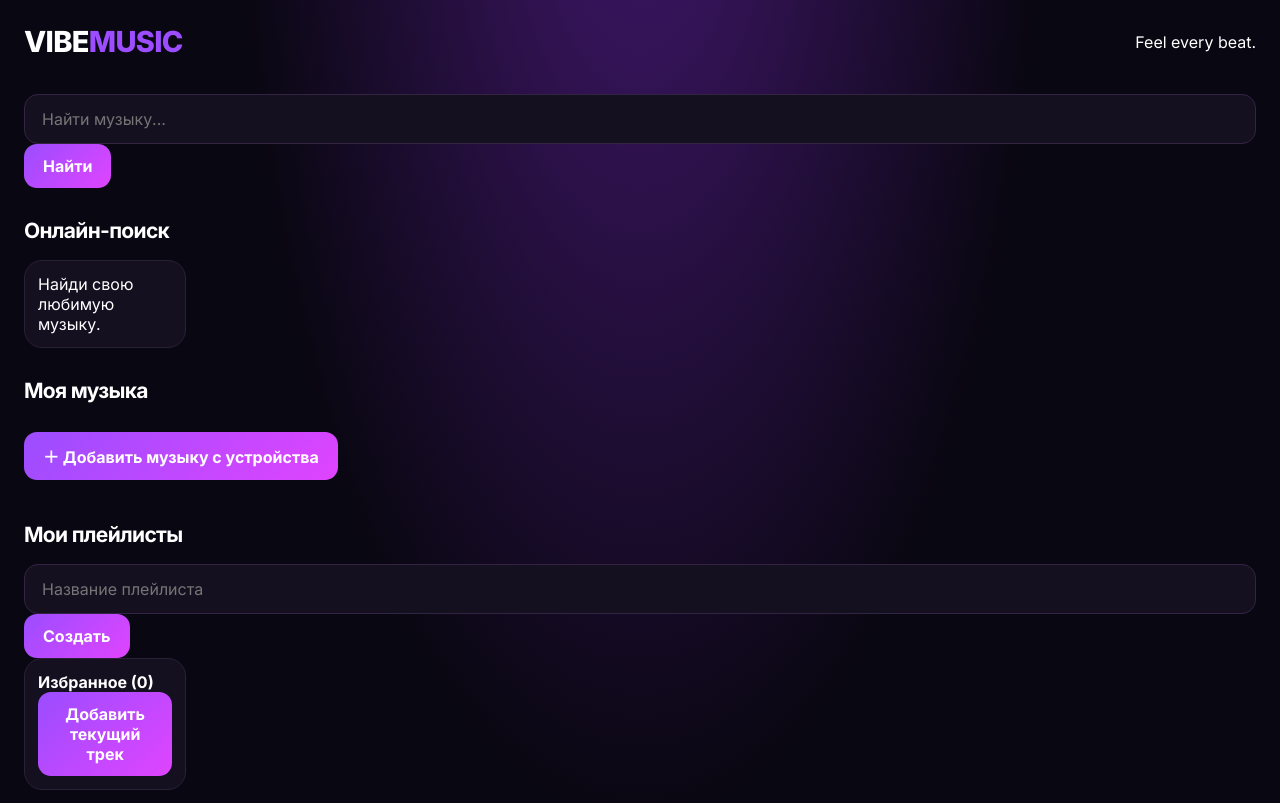
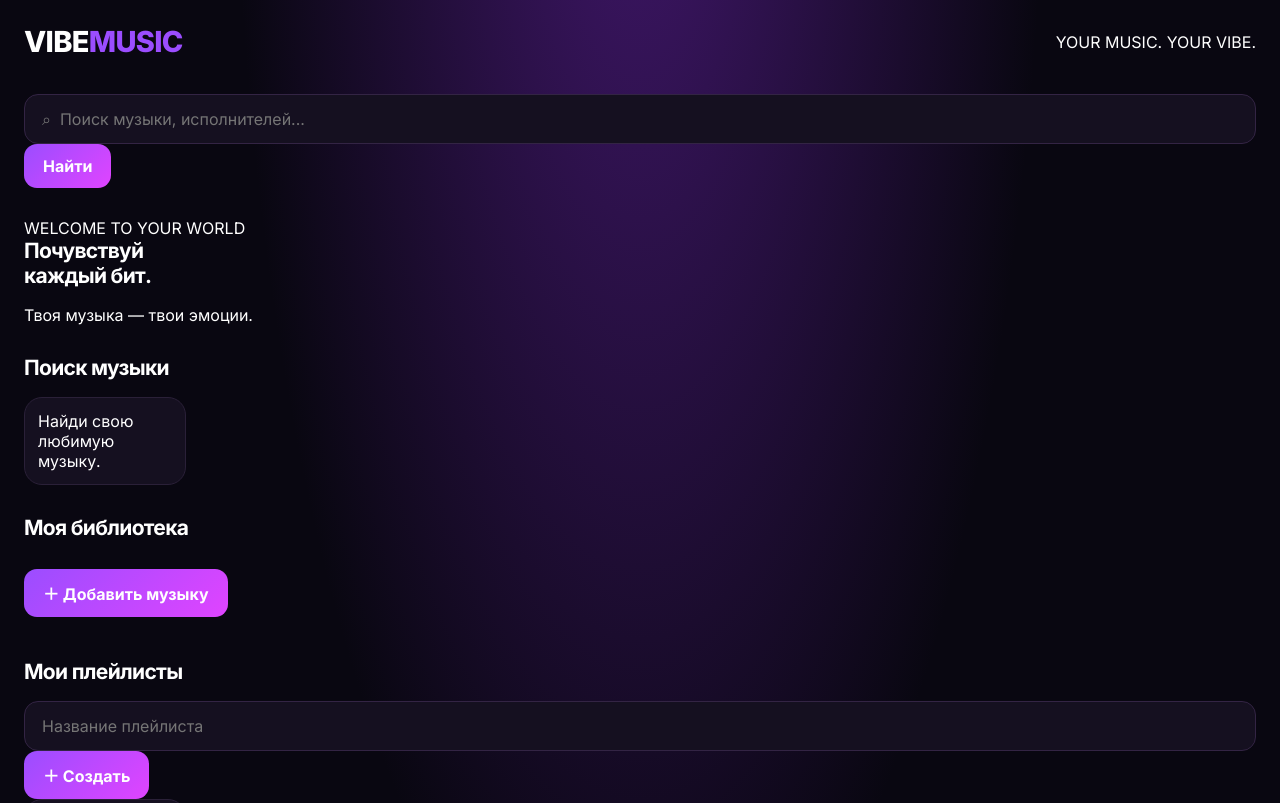
Before and after one commit to samodovcom-dev/Vibe-Music, a plain HTML site: page index.html in a window 1280 px wide. Shown: the top 803 px of the page. Drawn offline with Linux system fonts and the light colour scheme.

Commit message:
Revise HTML structure and content for VIBE MUSIC
Updated various text elements and meta tags in the HTML file to enhance user experience and aesthetics.

```diff
--- a/index.html
+++ b/index.html
@@ -3,53 +3,63 @@
 <html lang="ru">
 <head>
     <meta charset="UTF-8">
-    <meta name="viewport" content="width=device-width, initial-scale=1.0">
-    <meta name="theme-color" content="#100b20">
+    <meta name="viewport" content="width=device-width, initial-scale=1, maximum-scale=1">
+    <meta name="theme-color" content="#090711">
     <title>VIBE MUSIC</title>
     <link rel="stylesheet" href="css/style.css">
 </head>
-
 <body>
 
 <header class="header">
     <h1>VIBE<span>MUSIC</span></h1>
-    <p>Feel every beat.</p>
+    <p>YOUR MUSIC. YOUR VIBE.</p>
 </header>
 
 <main class="container">
 
     <section class="search-section">
-        <input id="search" type="search" placeholder="Найти музыку...">
+        <input id="search" type="search"
+               placeholder="⌕  Поиск музыки, исполнителей...">
         <button id="searchBtn">Найти</button>
     </section>
 
+    <section class="welcome">
+        <p class="welcome-label">WELCOME TO YOUR WORLD</p>
+        <h2>Почувствуй<br>каждый <span>бит.</span></h2>
+        <p>Твоя музыка — твои эмоции.</p>
+    </section>
+
     <section>
-        <h2>Онлайн-поиск</h2>
+        <h2>Поиск музыки</h2>
         <div id="searchResults" class="cards">
             <p>Найди свою любимую музыку.</p>
         </div>
     </section>
 
     <section>
-        <h2>Моя музыка</h2>
-        <button id="addMusic">＋ Добавить музыку с устройства</button>
-        <input id="fileInput" type="file" accept="audio/*" multiple hidden>
+        <h2>Моя библиотека</h2>
+        <button id="addMusic">＋ Добавить музыку</button>
+        <input id="fileInput" type="file"
+               accept="audio/*" multiple hidden>
         <div id="cards" class="cards"></div>
     </section>
 
     <section>
         <h2>Мои плейлисты</h2>
         <div class="playlist-create">
-            <input id="playlistName" placeholder="Название плейлиста">
-            <button id="createPlaylist">Создать</button>
+            <input id="playlistName"
+                   placeholder="Название плейлиста">
+            <button id="createPlaylist">＋ Создать</button>
         </div>
         <div id="playlistList"></div>
     </section>
 
     <section class="player">
 
+        <p class="player-label">NOW PLAYING</p>
+
         <img id="nowCover"
-             src="https://placehold.co/300x300/211638/ffffff?text=VIBE"
+             src="https://placehold.co/500x500/211638/ffffff?text=VIBE"
              alt="Обложка">
 
         <h2 id="nowTitle">Выбери трек</h2>
@@ -82,6 +92,11 @@
 
 </main>
 
+<footer>
+    <p>VIBE MUSIC © 2026</p>
+    <span>MADE FOR MUSIC LOVERS</span>
+</footer>
+
 <script src="js/player.js"></script>
 <script src="js/search.js"></script>
 <script src="js/playlists.js"></script>
```
